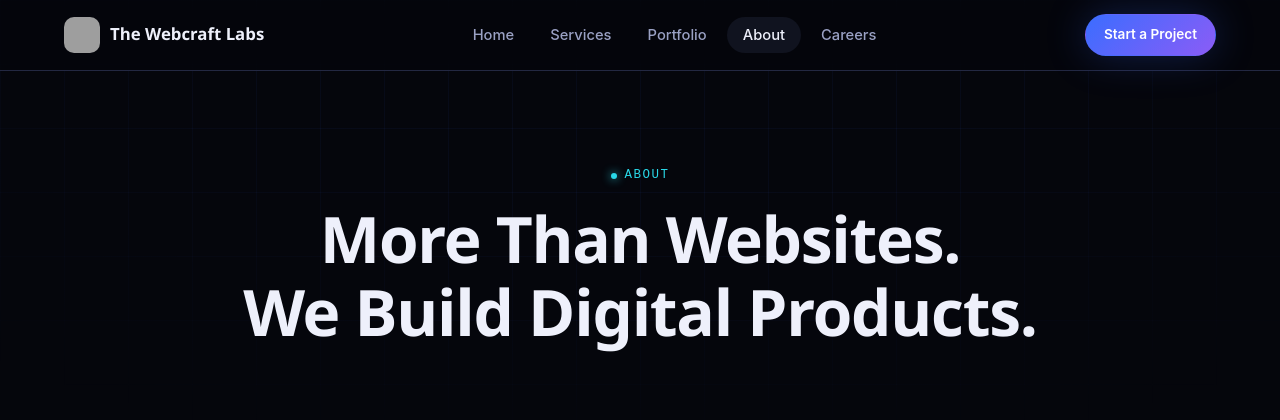
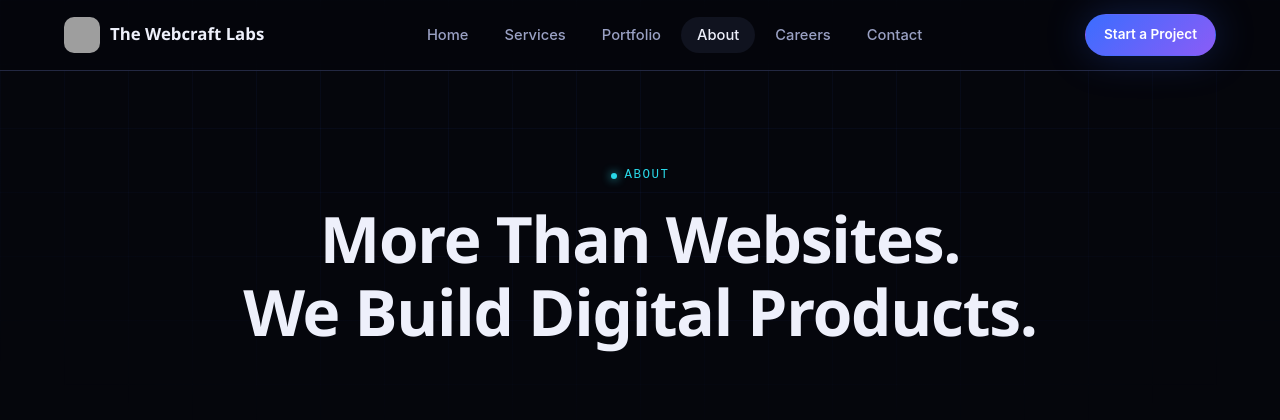
Before and after one commit to Jeyasurya-dev/webcraftlabs, a Flask app: page /about in a window 1280 px wide. Shown: the top 420 px of the page. Run offline with Flask 3, Linux system fonts and the light colour scheme; grey boxes are pictures that could not be loaded.

Commit message:
Add Contact link to navigation

```diff
--- a/templates/base.html
+++ b/templates/base.html
@@ -62,6 +62,8 @@
         <li><a href="{{ url_for('public.portfolio') }}" class="{{ 'active' if request.endpoint == 'public.portfolio' }}">Portfolio</a></li>
         <li><a href="{{ url_for('public.about') }}" class="{{ 'active' if request.endpoint == 'public.about' }}">About</a></li>
         <li><a href="{{ url_for('careers.careers_list') }}" class="{{ 'active' if request.endpoint and request.endpoint.startswith('careers.') }}">Careers</a></li>
+        <li><a href="{{ url_for('public.contact') }}" class="{{ 'active' if request.endpoint == 'public.contact' }}">Contact</a>
+  </li>
       </ul>
     </nav>
     <div class="nav-actions">
```
